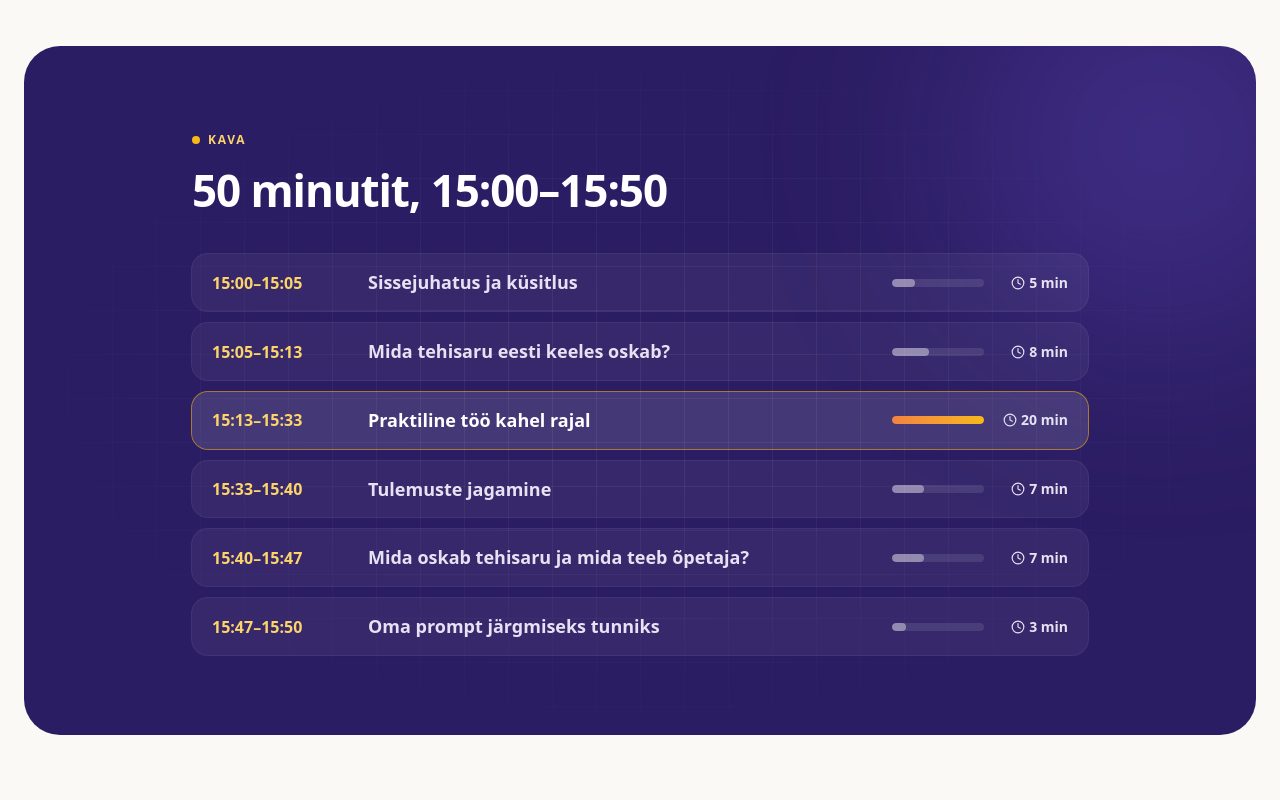
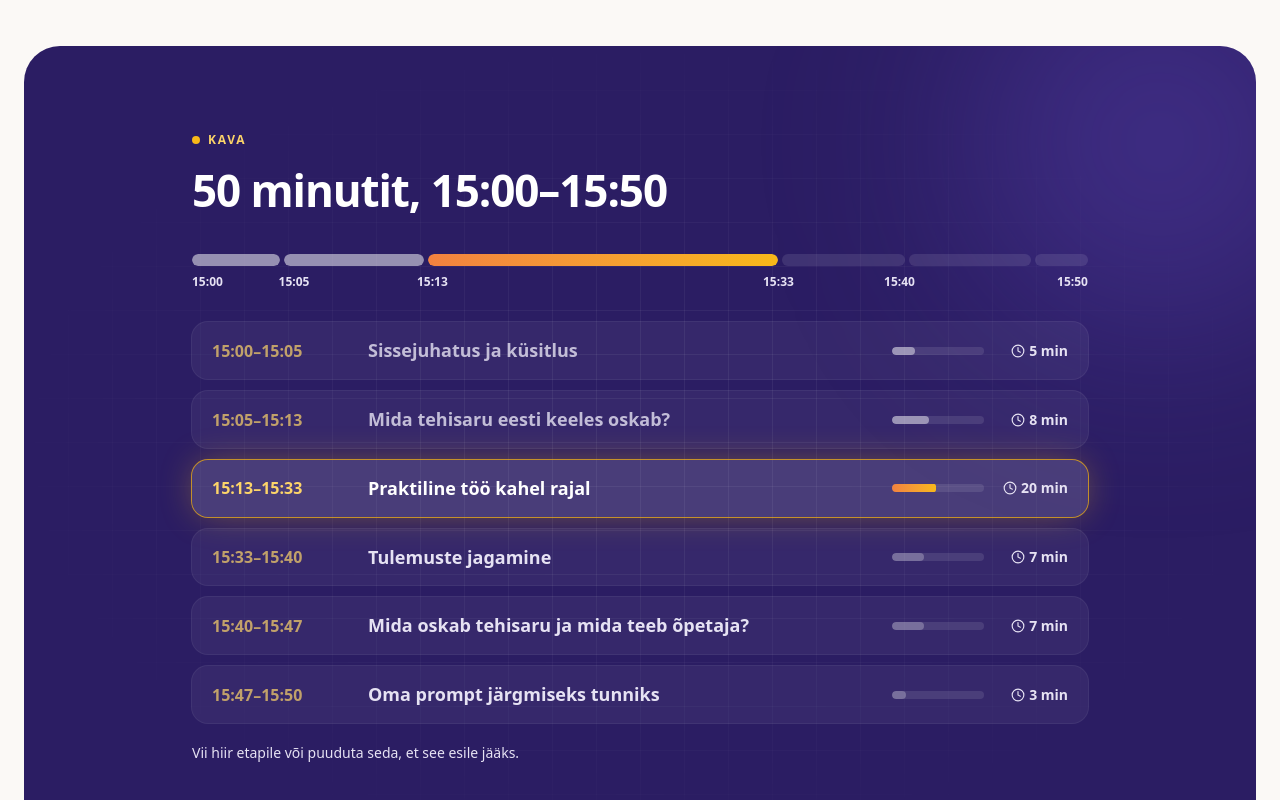
Before and after one commit to maialust/tehisintellekt-eesti-keele-oppes, a React (Vite) app: page / in a window 1280 px wide. Shown: the part 2140-2940 px from the top of the page. Built offline with nearby package versions, Linux system fonts and the light colour scheme.

Commit message:
Kava: esiletõst liigub etapist etappi
Co-Authored-By: Claude Opus 5.5 <noreply@anthropic.com>
Claude-Session: https://claude.ai/code/session_014Cj899wbpQirLtURbu9FYx

```diff
--- a/src/components/Content.tsx
+++ b/src/components/Content.tsx
@@ -1,5 +1,7 @@
 import { CircleCheck, Clock, Gift, GraduationCap, ScanSearch, Smartphone, UserRound } from "lucide-react";
+import { useMemo, useRef } from "react";
 import { about, outcomes, schedule, topics, workshop, type IconKey } from "../data/workshop";
+import { useStepCycle } from "./useStepCycle";
 import { RegisterButton } from "./Buttons";
 import { SectionHeading } from "./SectionHeading";
 
@@ -104,14 +106,28 @@ export function Topics() {
 }
 
 /* ---------------------------------------------------------------------
- * Kava
+ * Kava — esiletõst liigub etapist etappi; pikem etapp püsib kauem.
+ * Hiire, fookuse või puudutusega jääb valitud etapp esile.
  * ------------------------------------------------------------------- */
 export function Schedule() {
-  const total = toMin(schedule[schedule.length - 1].end) - toMin(schedule[0].start);
-  const longest = Math.max(...schedule.map((s) => toMin(s.end) - toMin(s.start)));
+  const sectionRef = useRef<HTMLElement>(null);
+  const steps = useMemo(
+    () => schedule.map((s) => ({ ...s, mins: toMin(s.end) - toMin(s.start) })),
+    [],
+  );
+  const durations = useMemo(() => steps.map((s) => 1800 + s.mins * 110), [steps]);
+  const total = steps.reduce((sum, s) => sum + s.mins, 0);
+  const longest = Math.max(...steps.map((s) => s.mins));
+
+  const { active, setActive, setPaused, running } = useStepCycle(durations, sectionRef);
+  const focusStep = (i: number) => {
+    setActive(i);
+    setPaused(true);
+  };
+  const release = () => setPaused(false);
 
   return (
-    <section id="kava" aria-labelledby="kava-title" className="px-3 py-20 sm:px-6 sm:py-28">
+    <section id="kava" ref={sectionRef} aria-labelledby="kava-title" className="px-3 py-20 sm:px-6 sm:py-28">
       <div className="on-dark relative isolate mx-auto max-w-7xl overflow-hidden rounded-[2.25rem] bg-navy-900 px-6 py-14 text-white sm:px-12 sm:py-20">
         <div className="bg-grid absolute inset-0 -z-10 [mask-image:radial-gradient(ellipse_at_center,black_20%,transparent_75%)]" />
         <div className="absolute -top-24 -right-24 -z-10 size-[24rem] rounded-full bg-violet-500/30 blur-[100px]" aria-hidden="true" />
@@ -127,38 +143,87 @@ export function Schedule() {
             </h2>
           </div>
 
-          <ol className="mt-10 space-y-3">
-            {schedule.map((s, i) => {
-              const mins = toMin(s.end) - toMin(s.start);
-              const main = mins === longest;
+          {/* ajariba: iga lõigu laius vastab etapi kestusele */}
+          <div className="reveal mt-10" aria-hidden="true">
+            <div className="flex h-3 gap-1">
+              {steps.map((s, i) => (
+                <div
+                  key={s.start}
+                  className="relative overflow-hidden rounded-full bg-white/10"
+                  style={{ flexGrow: s.mins, flexBasis: 0 }}
+                >
+                  <div
+                    className={`absolute inset-0 rounded-full transition-colors duration-500 ${
+                      i < active ? "bg-white/45" : i === active ? "bg-gradient-to-r from-coral-400 to-sun-400" : ""
+                    }`}
+                  />
+                </div>
+              ))}
+            </div>
+            <div className="mt-2 flex text-xs font-semibold text-navy-100 tabular-nums">
+              {steps.map((s, i) => (
+                <span key={s.start} className="min-w-0 overflow-hidden" style={{ flexGrow: s.mins, flexBasis: 0 }}>
+                  {s.mins >= 7 || i === 0 ? s.start : ""}
+                </span>
+              ))}
+              <span className="shrink-0">{workshop.end}</span>
+            </div>
+          </div>
+
+          <ol className="mt-8 space-y-3" onMouseLeave={release}>
+            {steps.map((s, i) => {
+              const on = i === active;
+              const done = i < active;
               return (
-                <li
-                  key={s.start}
-                  className={`reveal grid grid-cols-[auto_1fr] items-center gap-x-5 gap-y-2 rounded-2xl px-5 py-4 ring-1 sm:grid-cols-[8.5rem_1fr_11rem] ${
-                    main ? "bg-white/[0.12] ring-sun-400/60" : "bg-white/[0.05] ring-white/10"
+                <li key={s.start} className="reveal" style={{ ["--delay" as string]: `${i * 60}ms` }}>
+                  <div
+                    tabIndex={0}
+                    aria-current={on ? "step" : undefined}
+                    onMouseEnter={() => focusStep(i)}
+                    onFocus={() => focusStep(i)}
+                    onBlur={release}
+                    onClick={() => focusStep(i)}
+                    className={`grid cursor-default grid-cols-[auto_1fr] items-center gap-x-5 gap-y-2 rounded-2xl px-5 py-4 ring-1 transition-all duration-500 sm:grid-cols-[8.5rem_1fr_11rem] ${
+                      on
+                        ? "bg-white/[0.14] shadow-[0_0_36px_-6px_rgb(248_184_24/0.45)] ring-sun-400/70"
+                        : "bg-white/[0.05] ring-white/10 hover:bg-white/[0.09]"
                     }`}
-                  style={{ ["--delay" as string]: `${i * 60}ms` }}
                   >
-                  <span className="font-bold text-sun-300 tabular-nums">
+                    <span className={`font-bold tabular-nums transition-colors duration-500 ${on ? "text-sun-300" : "text-sun-300/70"}`}>
                       {s.start}–{s.end}
                     </span>
-                  <span className={`text-lg leading-snug font-bold ${main ? "text-white" : "text-navy-100"}`}>{s.title}</span>
+                    <span
+                      className={`text-lg leading-snug font-bold transition-colors duration-500 ${
+                        on ? "text-white" : done ? "text-navy-100/80" : "text-navy-100"
+                      }`}
+                    >
+                      {s.title}
+                    </span>
                     <span className="col-span-2 flex items-center gap-3 sm:col-span-1">
-                    <span className="h-2 flex-1 overflow-hidden rounded-full bg-white/10" aria-hidden="true">
+                      <span className="relative h-2 flex-1 overflow-hidden rounded-full bg-white/10" aria-hidden="true">
+                        <span className="absolute inset-y-0 left-0 rounded-full" style={{ width: `${(s.mins / longest) * 100}%` }}>
+                          {on ? (
                             <span
-                        className={`block h-full rounded-full ${main ? "bg-gradient-to-r from-coral-400 to-sun-400" : "bg-white/40"}`}
-                        style={{ width: `${(mins / longest) * 100}%` }}
+                              key={`run-${i}-${running}`}
+                              className={`block h-full rounded-full bg-gradient-to-r from-coral-400 to-sun-400 ${running ? "bar-run" : ""}`}
+                              style={{ ["--dur" as string]: `${durations[i]}ms` }}
                             />
+                          ) : (
+                            <span className={`block h-full rounded-full ${done ? "bg-white/45" : "bg-white/25"}`} />
+                          )}
+                        </span>
                       </span>
                       <span className="flex w-[4.5rem] shrink-0 items-center justify-end gap-1 text-sm font-semibold whitespace-nowrap text-navy-100 tabular-nums">
                         <Clock className="size-3.5" aria-hidden="true" />
-                      {mins} min
+                        {s.mins} min
                       </span>
                     </span>
+                  </div>
                 </li>
               );
             })}
           </ol>
+          <p className="reveal mt-5 text-sm text-navy-100">Vii hiir etapile või puuduta seda, et see esile jääks.</p>
         </div>
       </div>
     </section>
--- /dev/null
+++ b/src/components/useStepCycle.ts
@@ -0,0 +1,40 @@
+import { useEffect, useState } from "react";
+
+/**
+ * Etapid süttivad kordamööda (esimesest viimaseni, siis algusest).
+ * `durations` — iga etapi kestus millisekundites.
+ * Kui kasutaja viib hiire või fookuse etapile, jääb see esile.
+ * Kui ploki pole ekraanil või liikumine on välja lülitatud, vahetumist ei toimu.
+ */
+export function useStepCycle(durations: number[], sectionRef: React.RefObject<HTMLElement | null>) {
+  const count = durations.length;
+  const [active, setActive] = useState(0);
+  const [paused, setPaused] = useState(false);
+  const [inView, setInView] = useState(false);
+  const [reduced, setReduced] = useState(false);
+
+  useEffect(() => {
+    const mq = window.matchMedia("(prefers-reduced-motion: reduce)");
+    const update = () => setReduced(mq.matches);
+    update();
+    mq.addEventListener("change", update);
+    return () => mq.removeEventListener("change", update);
+  }, []);
+
+  useEffect(() => {
+    const el = sectionRef.current;
+    if (!el) return;
+    const obs = new IntersectionObserver(([e]) => setInView(e.isIntersecting), { threshold: 0.25 });
+    obs.observe(el);
+    return () => obs.disconnect();
+  }, [sectionRef]);
+
+  useEffect(() => {
+    if (reduced || paused || !inView) return;
+    const id = window.setTimeout(() => setActive((v) => (v + 1) % count), durations[active] ?? 2200);
+    return () => window.clearTimeout(id);
+  }, [reduced, paused, inView, count, active, durations]);
+
+  const running = !reduced && !paused && inView;
+  return { active, setActive, setPaused, running, reduced };
+}
--- a/src/index.css
+++ b/src/index.css
@@ -376,3 +376,15 @@ details > summary::-webkit-details-marker {
   0%, 60%, 100% { transform: translateY(0); opacity: 0.4; }
   30% { transform: translateY(-4px); opacity: 1; }
 }
+
+/* ---------- Kava: aktiivse etapi riba täitub ---------- */
+@media (prefers-reduced-motion: no-preference) {
+  .bar-run {
+    transform-origin: left;
+    animation: bar-run var(--dur, 2500ms) linear forwards;
+  }
+}
+@keyframes bar-run {
+  from { transform: scaleX(0); }
+  to { transform: scaleX(1); }
+}
```
Lines whose indentation alone changed are shown as unchanged.
